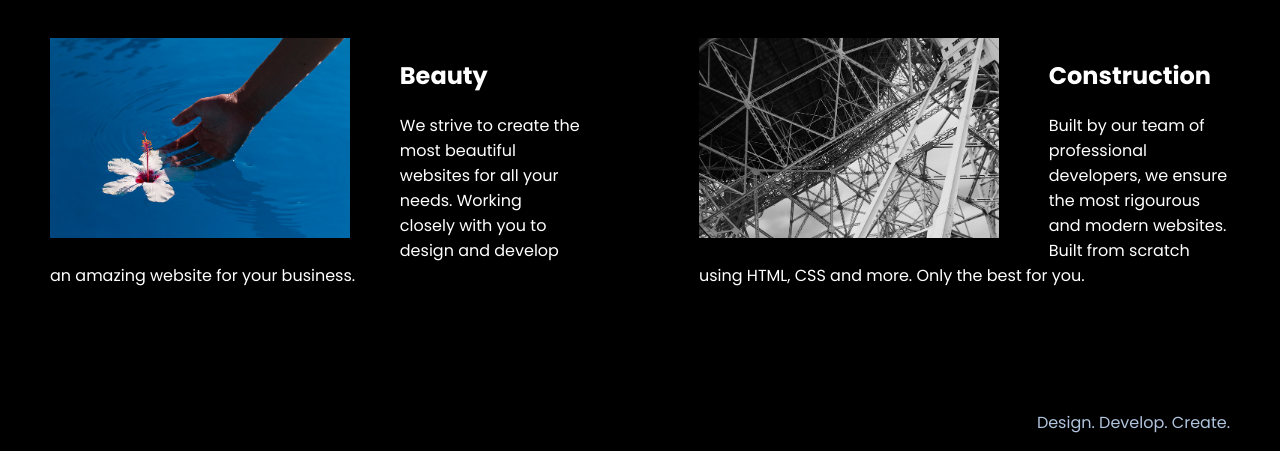
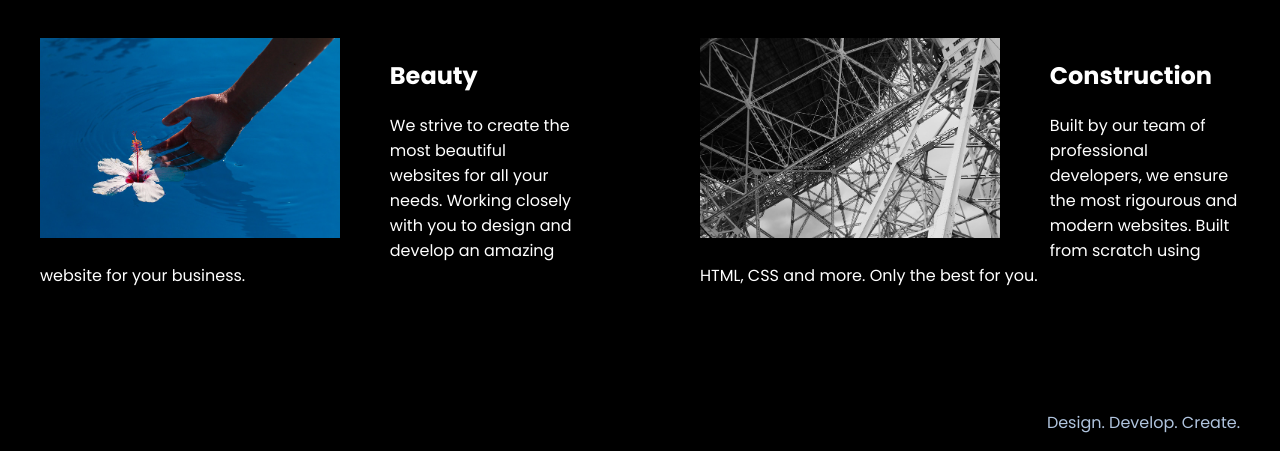
Before and after one commit to Marlness/webdev, a plain HTML site: page index.html in a window 1280 px wide. Shown: the part 379-830 px from the top of the page. Drawn offline with Linux system fonts and the light colour scheme.

Commit message:
Update style.css

```diff
--- a/style.css
+++ b/style.css
@@ -1,6 +1,6 @@
 body {
   font-family: "Poppins", sans-serif;
-  margin: 30px 50px 0 50px;
+  margin: 30px 40px 0 40px;
   background-color: black;
   display: flex;
   flex-direction: column;
```
